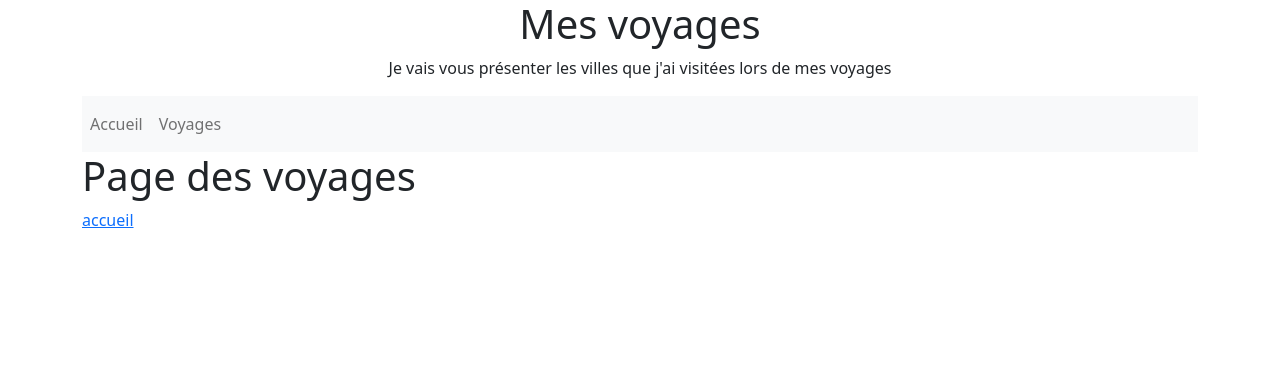
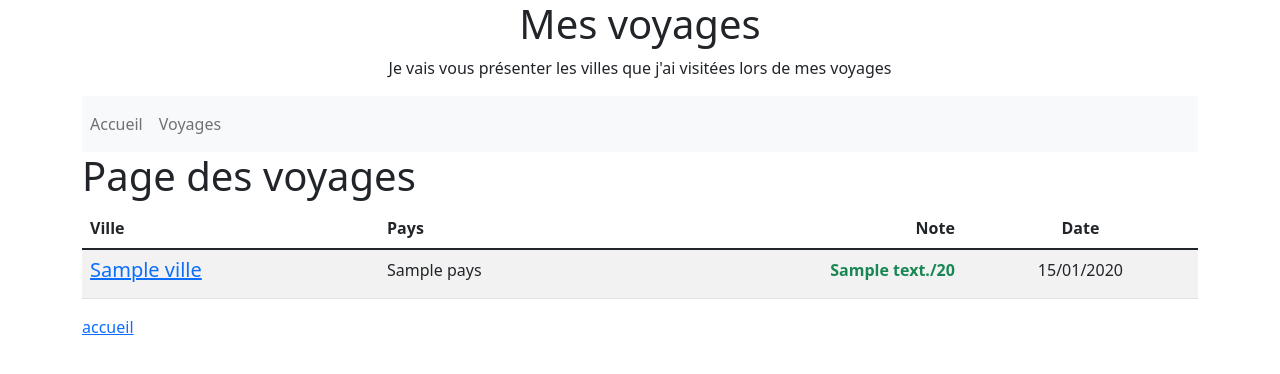
Before and after one commit to SiAb01/SymfonyAppMesvoyages, a Symfony app: template templates/pages/voyages.html.twig in a window 1280 px wide. Shown: the top 374 px of the page. Run offline with Twig, Linux system fonts and the light colour scheme; the template is opened without the code that fills it: most values are stand-ins (such as "Sample title", 1, 10 or a date in 2020); some libraries are stand-ins or nearby versions.

Commit message:
Phase 8 : ORM (affichage en colonne des informations provenant de la BDD).

```diff
--- a/templates/pages/voyages.html.twig
+++ b/templates/pages/voyages.html.twig
@@ -2,5 +2,45 @@
 {% extends "basefront.html.twig" %}
 {% block body %}
 <h1>Page des voyages</h1>
+ <table class="table table-striped">
+        <thead>
+            <tr>
+                <th class="text-left" scope="col">Ville</th>
+                <th class="text-left" scope="col">Pays</th>
+                <th class="text-end" scope="col">Note</th>
+                <th class="text-center" scope="col">Date</th>
+            </tr>
+        </thead>
+        <tbody>
+            {% for visite in visites %}
+                <tr>
+                    <td>
+                        <h5 class="text-primary">
+                            <a href="#">{{ visite.ville }}</a>
+                        </h5>
+                    </td>
+                    <td>
+                        {{ visite.pays }}
+                    </td>
+                    <td class="text-end">
+                        <strong>
+                            {% if visite.note<10 %}
+                                <div class="text-danger">
+                                    {{ visite.note }}/20
+                                </div>
+                            {% else %}
+                                <div class="text-success">
+                                    {{ visite.note }}/20
+                                </div>
+                            {% endif %}
+                        </strong>
+                    </td>
+                    <td class="text-center">
+                        {{  visite.dateCreation|date('d/m/Y ')}}
+                    </td>
+            {% endfor %}
+        </tbody>
+    </table>
+
 <a href="{{ path('accueil') }}">accueil</a>
 {% endblock %}
```
Also changed, not shown: src/Controller/VoyagesConrtoller.php (+17 -1 lines), src/Entity/Visites.php (+9 -0 lines).
